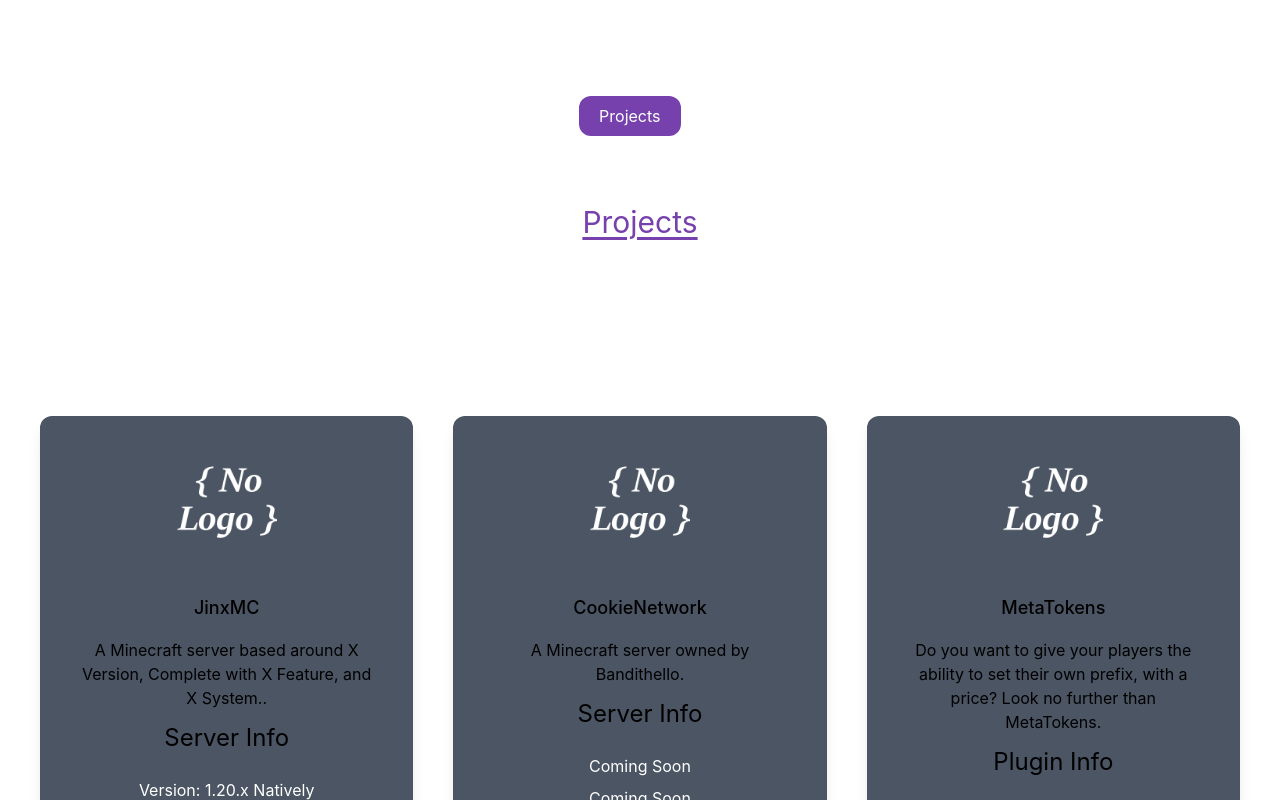
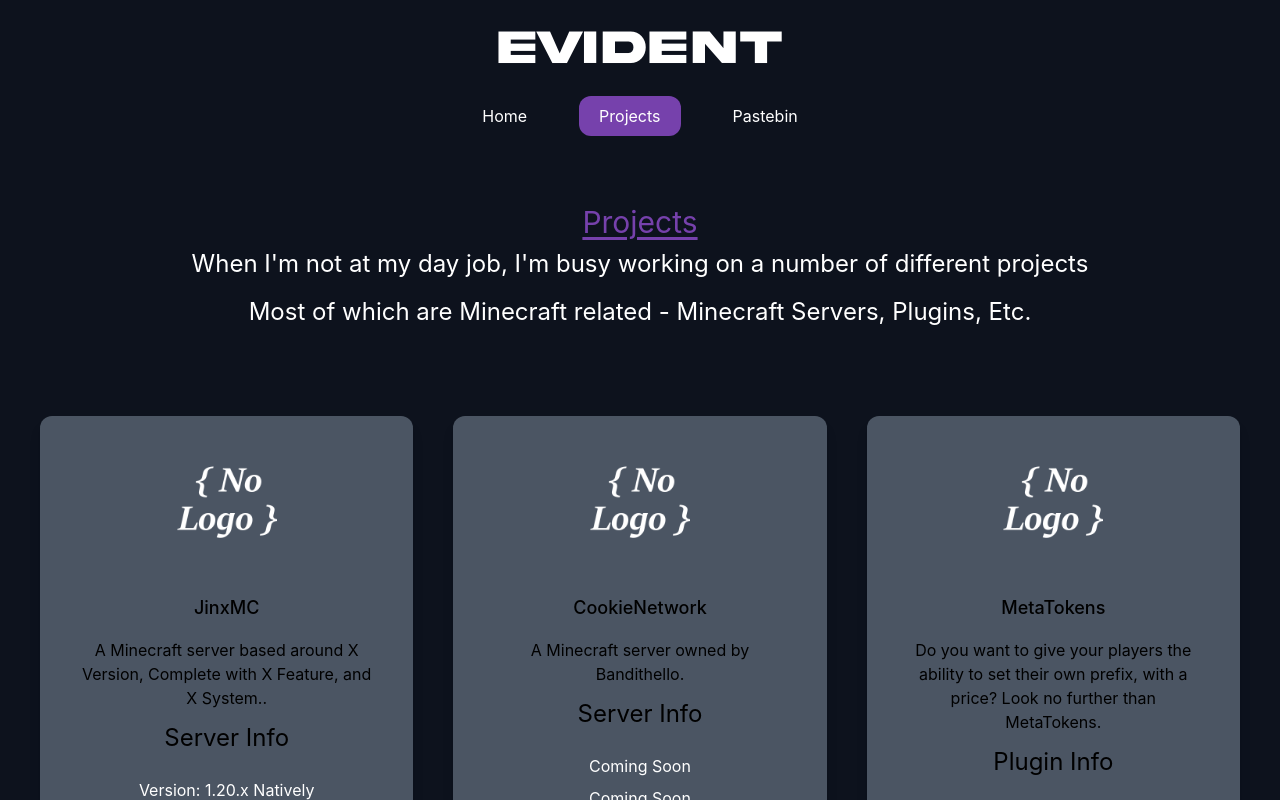
Before and after one commit to Evidentsinger14/portfolio, a Next.js app: page /projects in a window 1280 px wide. Shown: the top 800 px of the page. Built offline with nearby package versions, Linux system fonts and the light colour scheme.

Commit message:
remove white background idot

```diff
--- a/pages/index.js
+++ b/pages/index.js
@@ -34,7 +34,7 @@ export default function Home() {
       </Head>
 
       {/* NavBar */}
-      <main className=" px-10 bg-midnight-blue">
+      <main className="px-10 bg-midnight-blue">
         <section className="min-h-screen">
           <nav className="container mx-auto flex flex-wrap flex-col items-center text-white">
             <a className="flex title-font font-medium items-center text-gray-900 mb-4">
--- a/pages/projects.js
+++ b/pages/projects.js
@@ -13,7 +13,7 @@ export default function Projects() {
       </Head>
 
       {/* NavBar */}
-      <main className=" bg-white px-10 bg-midnight-blue">
+      <main className="px-10 bg-midnight-blue">
         <section className="min-h-screen">
           <nav className="container mx-auto flex flex-wrap flex-col items-center text-white">
             <a className="flex title-font font-medium items-center text-gray-900 mb-4">
```
